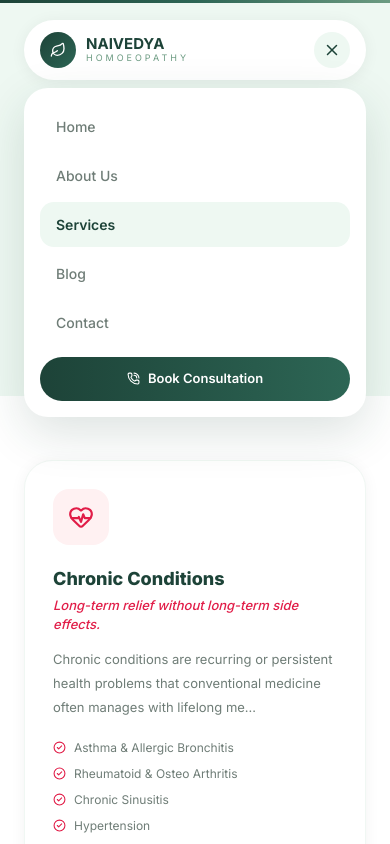
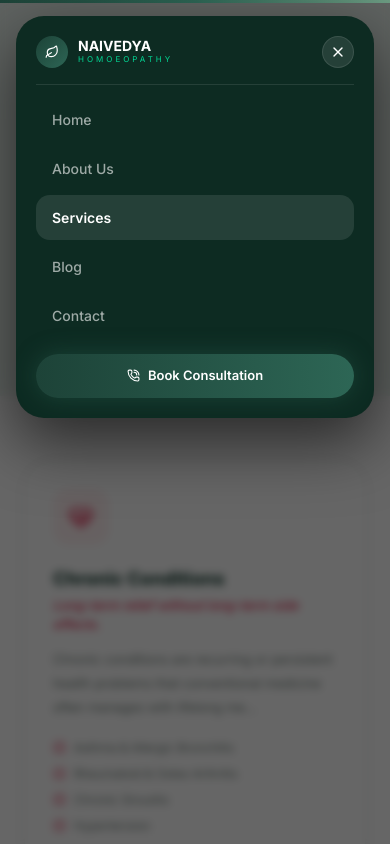
Before and after one commit to Sayain-Aditya/homeopathy-app, a Next.js app: page /services in a window 390 px wide. Both pictures are taken after a click on the button "Toggle menu". Shown: the top 844 px of the page. Built offline with nearby package versions, Linux system fonts and the light colour scheme.

Commit message:
fix the nabar

```diff
--- a/src/components/layout/Navbar.tsx
+++ b/src/components/layout/Navbar.tsx
@@ -1,6 +1,7 @@
 "use client";
 
 import { useState, useEffect } from "react";
+import { createPortal } from "react-dom";
 import { Leaf, PhoneCall, Menu, X } from "lucide-react";
 import Link from "next/link";
 import { usePathname } from "next/navigation";
@@ -22,8 +23,11 @@ export default function Navbar({ variant = "dark" }: NavbarProps) {
   const pathname = usePathname();
   const [scrolled, setScrolled] = useState(false);
   const [menuOpen, setMenuOpen] = useState(false);
+  const [mounted, setMounted] = useState(false);
 
   const isLight = variant === "light";
+
+  useEffect(() => { setMounted(true); }, []);
 
   useEffect(() => {
     const fn = () => setScrolled(window.scrollY > 10);
@@ -33,8 +37,83 @@ export default function Navbar({ variant = "dark" }: NavbarProps) {
 
   useEffect(() => { setMenuOpen(false); }, [pathname]);
 
+  useEffect(() => {
+    document.body.style.overflow = menuOpen ? "hidden" : "";
+    return () => { document.body.style.overflow = ""; };
+  }, [menuOpen]);
+
+  const mobileMenu = (
+    <AnimatePresence>
+      {menuOpen && (
+        <>
+          <motion.div
+            initial={{ opacity: 0 }}
+            animate={{ opacity: 1 }}
+            exit={{ opacity: 0 }}
+            transition={{ duration: 0.2 }}
+            onClick={() => setMenuOpen(false)}
+            style={{ position: "fixed", inset: 0, zIndex: 9998, background: "rgba(0,0,0,0.6)", backdropFilter: "blur(4px)" }}
+          />
+          <motion.div
+            initial={{ opacity: 0, y: -20 }}
+            animate={{ opacity: 1, y: 0 }}
+            exit={{ opacity: 0, y: -20 }}
+            transition={{ duration: 0.25, ease: "easeOut" }}
+            style={{ position: "fixed", top: 16, left: 16, right: 16, zIndex: 9999 }}
+            className="rounded-[28px] bg-[#0D2B22] p-5 shadow-[0_24px_64px_rgba(0,0,0,.6)]"
+          >
+            {/* Header */}
+            <div className="mb-4 flex items-center justify-between">
+              <Link href="/" className="flex items-center gap-2.5" onClick={() => setMenuOpen(false)}>
+                <div className="flex h-8 w-8 items-center justify-center rounded-full bg-gradient-to-br from-[#1D4338] to-[#2D6655]">
+                  <Leaf size={14} className="text-white" />
+                </div>
+                <div>
+                  <p className="text-[14px] font-bold leading-none text-white">NAIVEDYA</p>
+                  <p className="text-[8px] tracking-[3px] text-emerald-400">HOMOEOPATHY</p>
+                </div>
+              </Link>
+              <button
+                onClick={() => setMenuOpen(false)}
+                className="flex h-8 w-8 items-center justify-center rounded-full border border-white/10 bg-white/10 text-white"
+              >
+                <X size={16} />
+              </button>
+            </div>
+
+            <div className="mb-3 h-px bg-white/10" />
+
+            {/* Links */}
+            <div className="flex flex-col gap-1">
+              {links.map(({ label, href }) => (
+                <Link
+                  key={label}
+                  href={href}
+                  className={`rounded-[14px] px-4 py-3 text-[14px] font-medium transition-all duration-200 ${
+                    pathname === href
+                      ? "bg-white/10 font-semibold text-white"
+                      : "text-white/60 hover:bg-white/10 hover:text-white"
+                  }`}
+                >
+                  {label}
+                </Link>
+              ))}
+              <Link
+                href="/contact"
+                className="mt-3 flex items-center justify-center gap-2 rounded-[999px] bg-gradient-to-r from-[#1D4338] to-[#2D6655] py-3 text-[13px] font-semibold text-white shadow-[0_0_24px_rgba(45,102,85,.4)]"
+              >
+                <PhoneCall size={13} />
+                Book Consultation
+              </Link>
+            </div>
+          </motion.div>
+        </>
+      )}
+    </AnimatePresence>
+  );
+
   return (
-    <div className="relative">
+    <>
       <nav
         className={`flex items-center justify-between rounded-[999px] px-4 py-3 transition-all duration-300 sm:px-6 ${
           isLight
@@ -42,7 +121,6 @@ export default function Navbar({ variant = "dark" }: NavbarProps) {
             : `border border-white/10 bg-white/5 backdrop-blur-md ${scrolled ? "bg-[#0D2B22]/80 shadow-[0_8px_40px_rgba(0,0,0,.3)]" : ""}`
         }`}
       >
-        {/* Logo */}
         <Link href="/" className="flex items-center gap-2.5">
           <div className="flex h-9 w-9 items-center justify-center rounded-full bg-gradient-to-br from-[#1D4338] to-[#2D6655]">
             <Leaf size={16} className="text-white" />
@@ -53,7 +131,6 @@ export default function Navbar({ variant = "dark" }: NavbarProps) {
           </div>
         </Link>
 
-        {/* Desktop Links */}
         <div className="hidden items-center gap-1 lg:flex">
           {links.map(({ label, href }) => (
             <Link
@@ -74,7 +151,6 @@ export default function Navbar({ variant = "dark" }: NavbarProps) {
           ))}
         </div>
 
-        {/* Right side */}
         <div className="flex items-center gap-2">
           <Link
             href="/contact"
@@ -91,46 +167,13 @@ export default function Navbar({ variant = "dark" }: NavbarProps) {
             }`}
             aria-label="Toggle menu"
           >
-            {menuOpen ? <X size={18} /> : <Menu size={18} />}
+            <Menu size={18} />
           </button>
         </div>
       </nav>
 
-      {/* Mobile Menu */}
-      <AnimatePresence>
-        {menuOpen && (
-          <motion.div
-            initial={{ opacity: 0, y: -8, scale: 0.97 }}
-            animate={{ opacity: 1, y: 0, scale: 1 }}
-            exit={{ opacity: 0, y: -8, scale: 0.97 }}
-            transition={{ duration: 0.2, ease: "easeOut" }}
-            className="absolute left-0 right-0 top-[calc(100%+8px)] z-50 overflow-hidden rounded-[24px] bg-white p-4 shadow-[0_16px_48px_rgba(29,67,56,.15)]"
-          >
-            <div className="flex flex-col gap-1">
-              {links.map(({ label, href }) => (
-                <Link
-                  key={label}
-                  href={href}
-                  className={`rounded-[14px] px-4 py-3 text-[14px] font-medium transition-all duration-200 ${
-                    pathname === href
-                      ? "bg-[#EEF8F2] font-semibold text-[#1D4338]"
-                      : "text-[#6F7D77] hover:bg-[#F5FBF7] hover:text-[#1D4338]"
-                  }`}
-                >
-                  {label}
-                </Link>
-              ))}
-              <Link
-                href="/contact"
-                className="mt-2 flex items-center justify-center gap-2 rounded-[999px] bg-gradient-to-r from-[#1D4338] to-[#2D6655] py-3 text-[13px] font-semibold text-white"
-              >
-                <PhoneCall size={13} />
-                Book Consultation
-              </Link>
-            </div>
-          </motion.div>
-        )}
-      </AnimatePresence>
-    </div>
+      {/* Portal — mounts directly on document.body, escapes ALL parent stacking contexts */}
+      {mounted && createPortal(mobileMenu, document.body)}
+    </>
   );
 }
```
